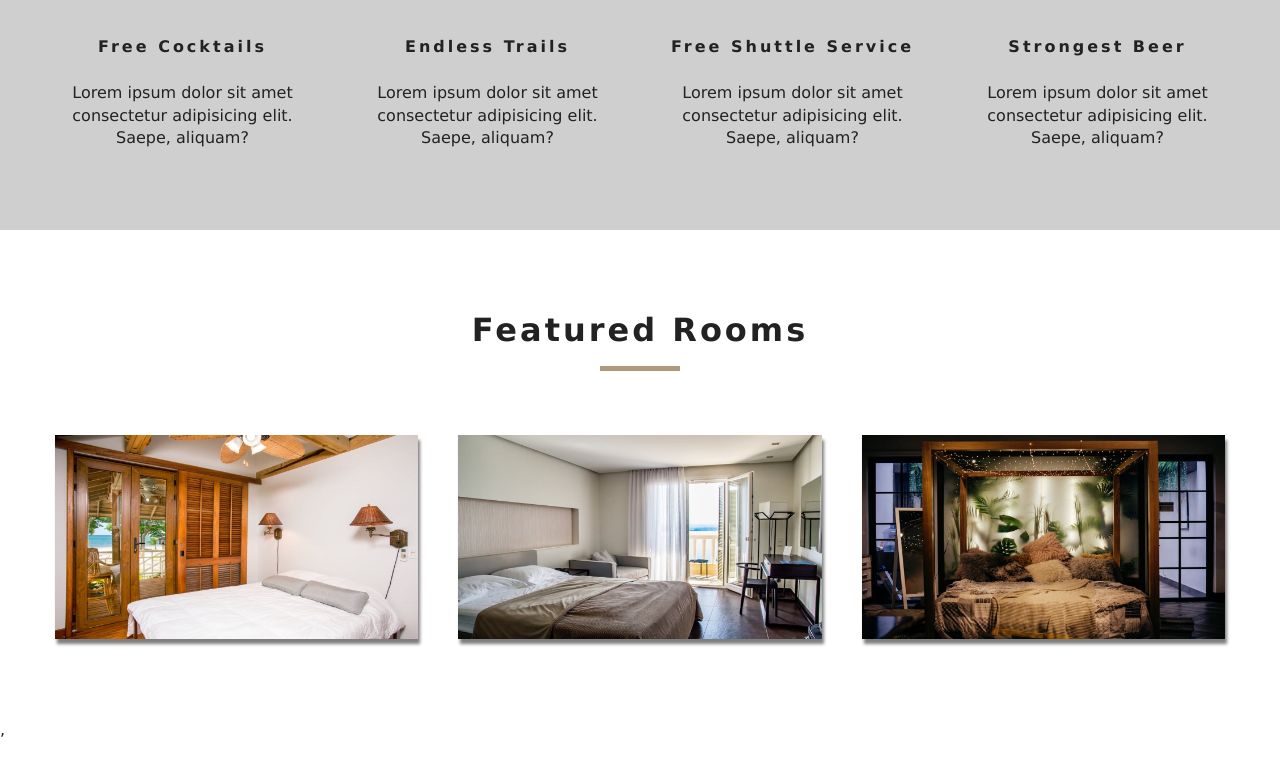
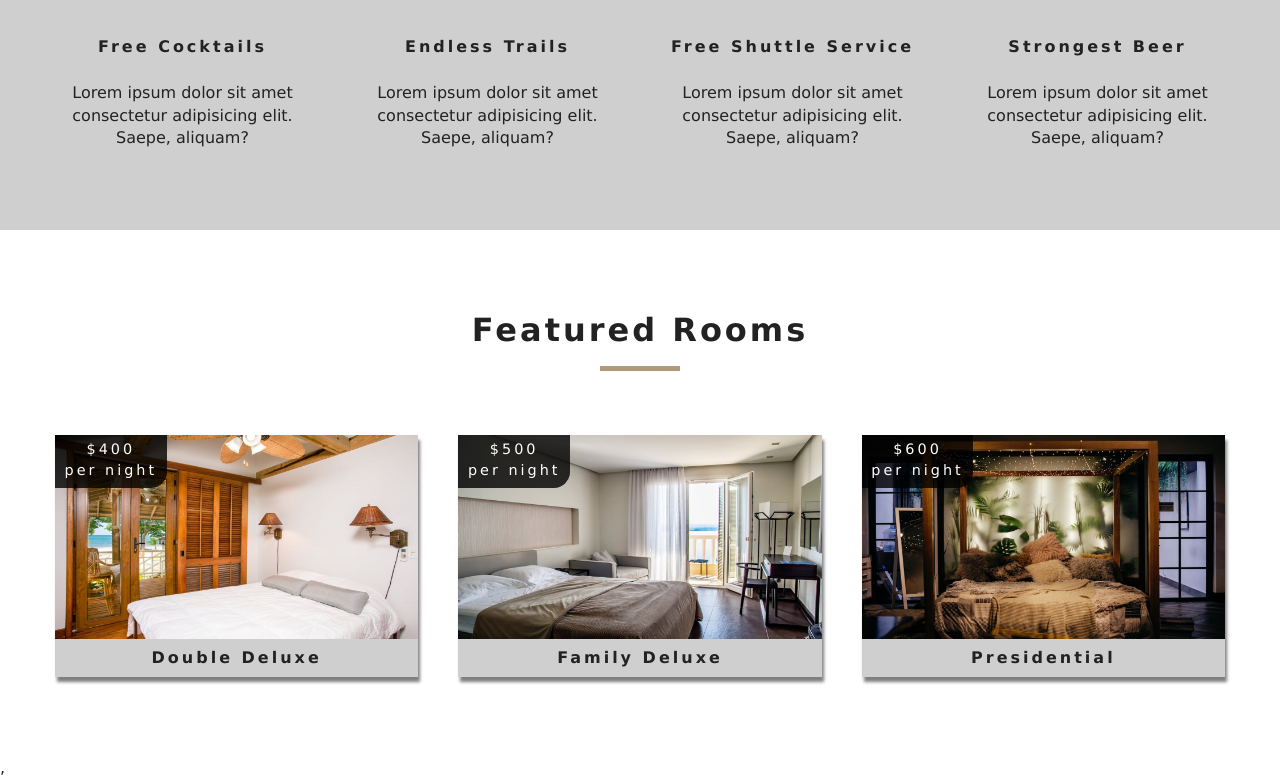
Before and after one commit to Augs0/reactHotel, a React (Create React App) app: page / in a window 1280 px wide. Shown: the part 1049-1829 px from the top of the page. Before the commit the page ends 1790 px from the top, so only its background shows below. Built offline with nearby package versions, Linux system fonts and the light colour scheme.

Commit message:
completed room data set up

```diff
--- a/src/App.css
+++ b/src/App.css
@@ -326,7 +326,7 @@ h6 {
   text-align: center;
   transition: var(--mainTransition);
 }
-.price-top h6 {
+.price-top p {
   margin-bottom: 0;
   font-size: 0.9rem;
   font-weight: 300;
--- a/src/components/Room.js
+++ b/src/components/Room.js
@@ -1,14 +1,31 @@
 import React from 'react';
+import PropTypes from 'prop-types';
 import { Link } from 'react-router-dom';
+import defaultImg from '../images/details-1.jpeg';
 
 export default function Room({ room }) {
-    console.log(room)
-    const { name, slug, images, price } = room;
+
+    const { name, type, images, price } = room;
     return (
         <article className="room">
             <div className="img-container">
-                <img src={images[0]} alt="overall look of the single room" />
+                <img src={images[0] || defaultImg} alt="overall look of the single room" />
+                <div className="price-top">
+                    <p>${price}</p>
+                    <p>per night</p>
+                </div>
+                <Link to={`/rooms/${type}`} className="btn-primary room-link">Features</Link>
             </div>
+            <p className="room-info">{name}</p>
         </article>
     )
 }
+
+Room.propTypes = {
+    room: PropTypes.shape({
+        name: PropTypes.string.isRequired,
+        type: PropTypes.string.isRequired,
+        images: PropTypes.arrayOf(PropTypes.string).isRequired,
+        price: PropTypes.number.isRequired,
+    })
+}
```
Also changed, not shown: src/components/FeaturedRooms.js (line endings or trailing spaces).
